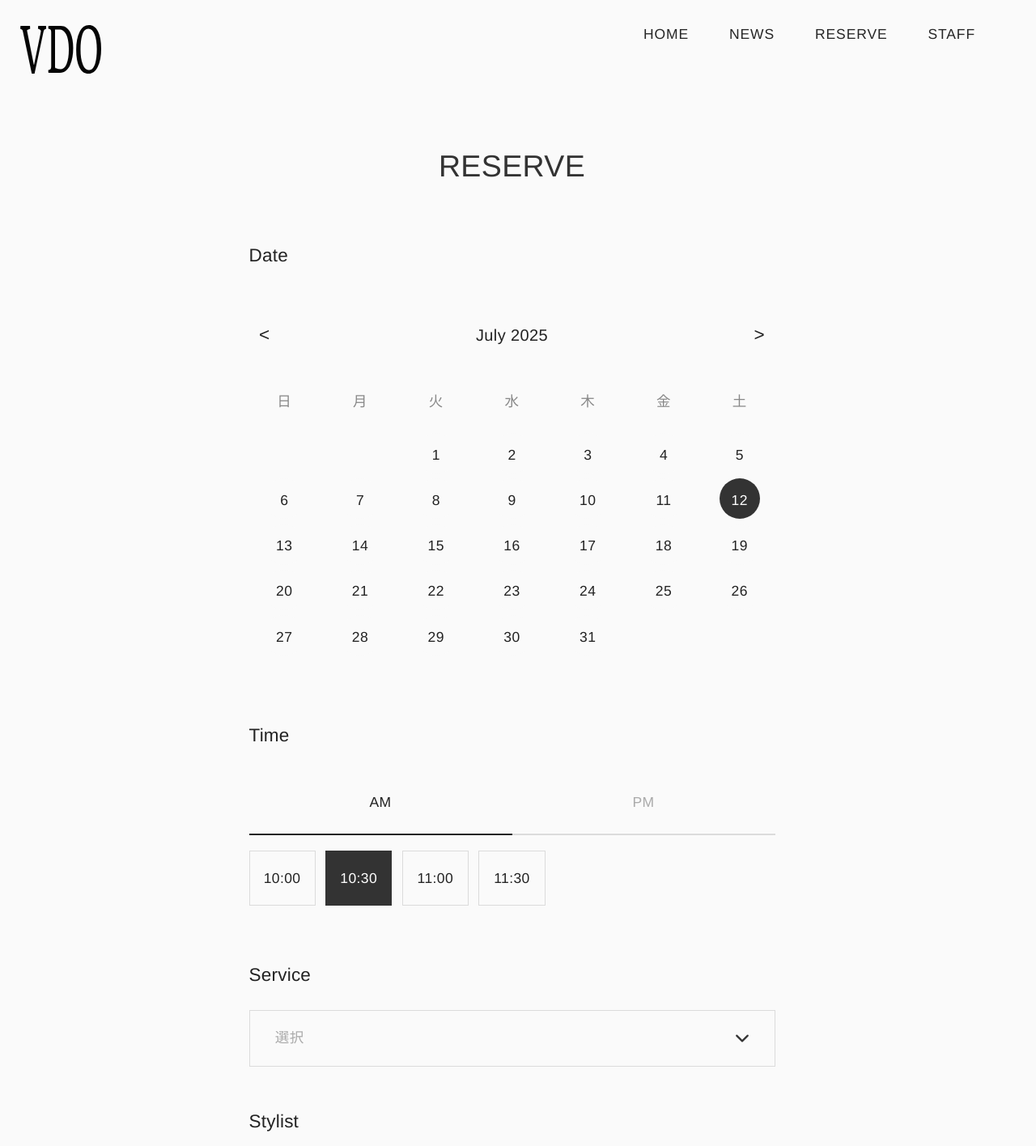
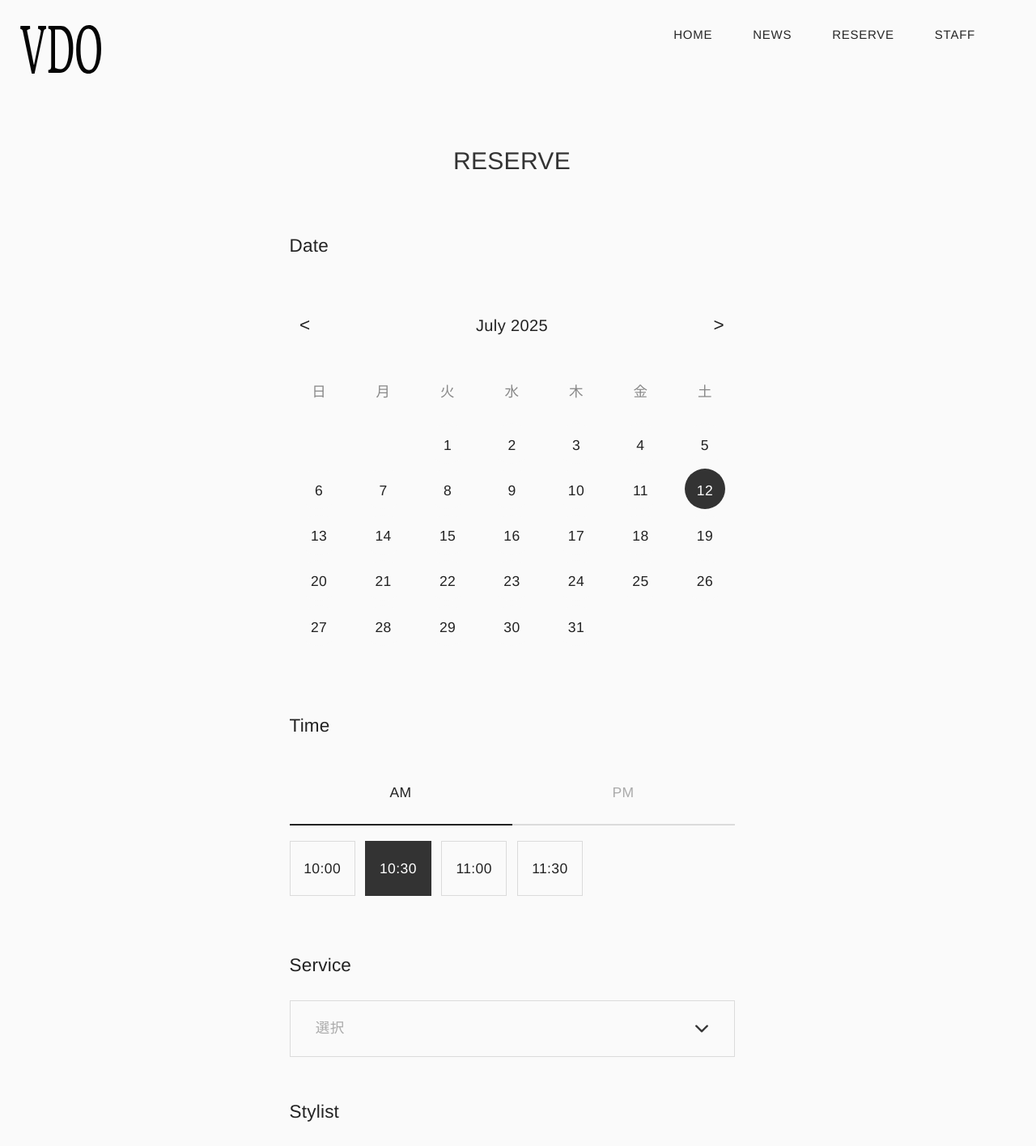
Before and after one commit to koma104/hairsalon-vdo, a Next.js app: page /reserve in a window 1280 px wide. Shown: the top 1416 px of the page at 81% size. Built offline with nearby package versions, Linux system fonts and the light colour scheme; a web font is replaced by a local one.

Commit message:
style: PCバランス調整

```diff
--- a/src/app/globals.css
+++ b/src/app/globals.css
@@ -111,15 +111,15 @@ select {
 /* コンポーネントサイズ */
 :root {
   --news-thumbnail-size-sp: 6.25rem; /* 100px */
-  --news-thumbnail-size-pc: 9rem; /* 128px */
+  --news-thumbnail-size-pc: 8rem;
   --carousel-width-sp: 15rem;
-  --carousel-width-pc: 18rem;
+  --carousel-width-pc: 16rem;
 }
 
 /* レイアウトサイズ */
 :root {
   --layout-max-width: 1280px;
-  --container-max-width: calc(var(--spacing-4xl) * 8);
+  --container-max-width: calc(var(--spacing-3xl) * 8);
 }
 
 /* Next.jsのスクロール動作制御 */
--- a/src/app/reserve/reserve.module.css
+++ b/src/app/reserve/reserve.module.css
@@ -12,7 +12,7 @@
   text-transform: capitalize;
 
   @media (min-width: 768px) {
-    padding-inline: var(--spacing-4xl);
+    padding-inline: var(--spacing-2xl);
   }
 }
 
@@ -26,7 +26,7 @@
   width: 100%;
 
   @media (min-width: 768px) {
-    padding-inline: var(--spacing-4xl);
+    padding-inline: var(--spacing-2xl);
   }
 }
 
--- a/src/components/Calendar/Calendar.module.css
+++ b/src/components/Calendar/Calendar.module.css
@@ -4,8 +4,8 @@
   padding-inline: var(--spacing-xs);
 
   @media (min-width: 768px) {
-    padding-inline: var(--spacing-4xl);
     margin-inline: auto;
+    padding-inline: var(--spacing-2xl);
   }
 }
 
--- a/src/components/Header/Header.module.css
+++ b/src/components/Header/Header.module.css
@@ -138,10 +138,6 @@
     color: var(--color-black-blend);
     transition: color 0.2s ease;
 
-    @media (min-width: 768px) {
-      font-size: var(--font-sm);
-    }
-
     &:focus-visible {
       color: #f938aa;
     }
--- a/src/components/NewsList/NewsList.module.css
+++ b/src/components/NewsList/NewsList.module.css
@@ -73,16 +73,12 @@
   letter-spacing: 0.01em;
 
   @media (min-width: 768px) {
-    font-size: var(--font-xl);
+    font-size: var(--font-lg);
   }
 }
 
 .news-excerpt {
   font-size: var(--font-xs);
-
-  @media (min-width: 768px) {
-    font-size: var(--font-sm);
-  }
 }
 
 .more-button-wrapper {
--- a/src/components/SectionTitle/SectionTitle.module.css
+++ b/src/components/SectionTitle/SectionTitle.module.css
@@ -8,8 +8,4 @@
   text-align: center;
   letter-spacing: 0.01em;
   text-transform: uppercase;
-
-  @media (min-width: 768px) {
-    font-size: var(--font-3xl);
-  }
 }
--- a/src/components/TimeSelector/TimeSelector.module.css
+++ b/src/components/TimeSelector/TimeSelector.module.css
@@ -3,7 +3,7 @@
   overflow: hidden;
 
   @media (min-width: 768px) {
-    padding-inline: var(--spacing-4xl);
+    padding-inline: var(--spacing-2xl);
   }
 }
 
```
Also changed, not shown: src/app/page.module.css (+2 -14 lines), src/app/page.tsx (+10 -10 lines).
